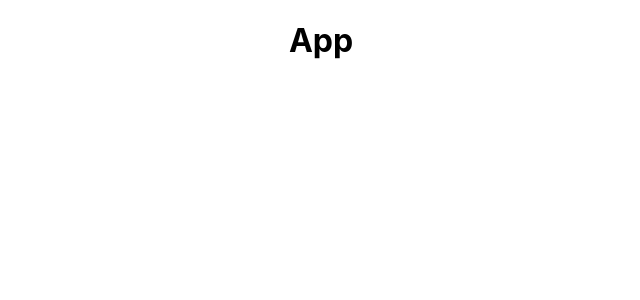
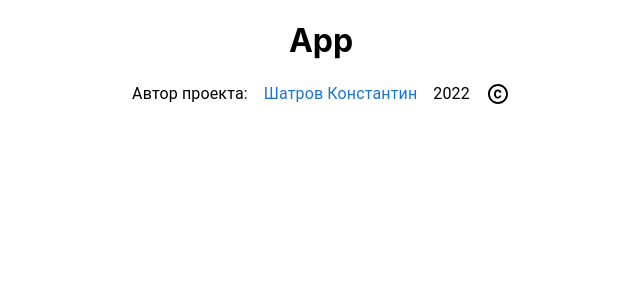
Before and after one commit to pavel11123/react-team-project, a React (Create React App) app: page / in a window 1280 px wide. Shown: the top 300 px of the page, without its empty margins (319-959 px from the left). Built offline with nearby package versions, Linux system fonts and the light colour scheme.

Commit message:
Footer первая версия

```diff
--- a/package.json
+++ b/package.json
@@ -10,9 +10,10 @@
     "@testing-library/jest-dom": "^5.16.5",
     "@testing-library/react": "^13.4.0",
     "@testing-library/user-event": "^13.5.0",
+    "classnames": "^2.3.2",
     "react": "^18.2.0",
     "react-dom": "^18.2.0",
-    "react-scripts": "5.0.1",
+    "react-scripts": "^5.0.1",
     "web-vitals": "^2.1.4"
   },
   "scripts": {
--- a/src/components/App/App.jsx
+++ b/src/components/App/App.jsx
@@ -1,10 +1,15 @@
+import Footer from "../Footer/Footer";
 import "./App.css";
 
 function App() {
   return (
+    <>
     <div className="App">
       <h1>App</h1>
     </div>
+    <Footer/>
+    </>
+
   );
 }
 
--- /dev/null
+++ b/src/components/Footer/Footer.jsx
@@ -0,0 +1,39 @@
+import React from "react";
+import { Typography, Box, Link } from '@mui/material';
+import s from './Footer.module.css';
+import CopyrightIcon from '@mui/icons-material/Copyright';
+
+const Footer = () => {
+    return (
+
+
+        <Box
+        sx={{
+          display: 'flex',
+          flexWrap: 'wrap',
+          justifyContent: 'center',
+          typography: 'body1',
+          '& > :not(style) + :not(style)': {
+            ml: 2,
+          },
+        }}
+        // onClick={preventDefault}
+        >
+            <Typography paragraph>
+                Автор проекта:
+            </Typography>
+
+            <Link href="#" underline="hover">
+            Шатров Константин
+            </Link>
+
+            <Typography paragraph>
+                2022
+            </Typography>
+            <CopyrightIcon/>
+
+        </Box>
+    )
+}
+
+export default Footer;
```
Also changed, not shown: src/components/Footer/Footer.module.css (added), 1 other file (tests, documents, lock files or other folders).
